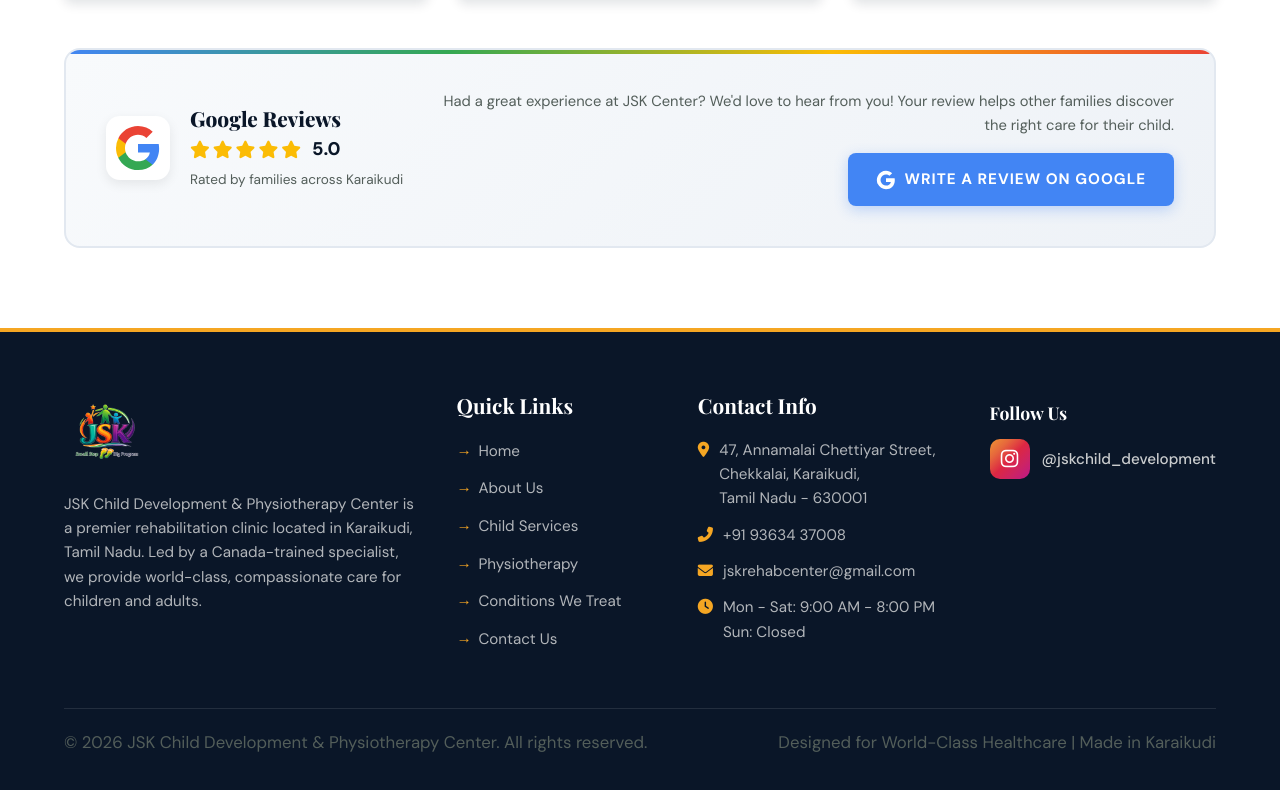
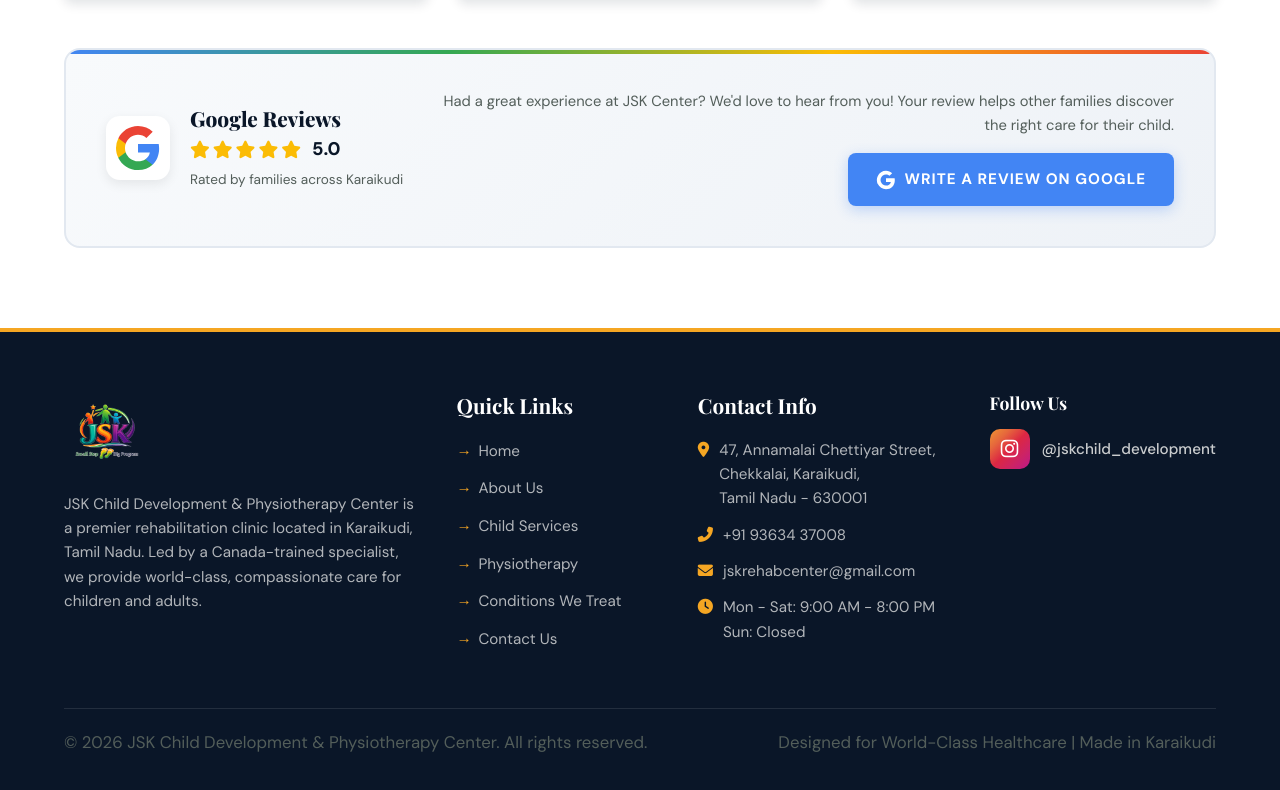
Before and after one commit to actionhoodai-dev/jsk-child-development-clinic, a Next.js app: page / in a window 1280 px wide. Shown: the part 3009-3799 px from the top of the page. Built offline with nearby package versions, Linux system fonts and the light colour scheme.

Commit message:
style: remove margin-top from footer-social to align headings perfectly with neighbouring sections

```diff
--- a/src/app/globals.css
+++ b/src/app/globals.css
@@ -1013,7 +1013,7 @@ header.scrolled .logo-img {
   margin-top: 4px;
 }
 .footer-social {
-  margin-top: 10px;
+  margin-top: 0;
 }
 
 .footer-social h3 {
```
